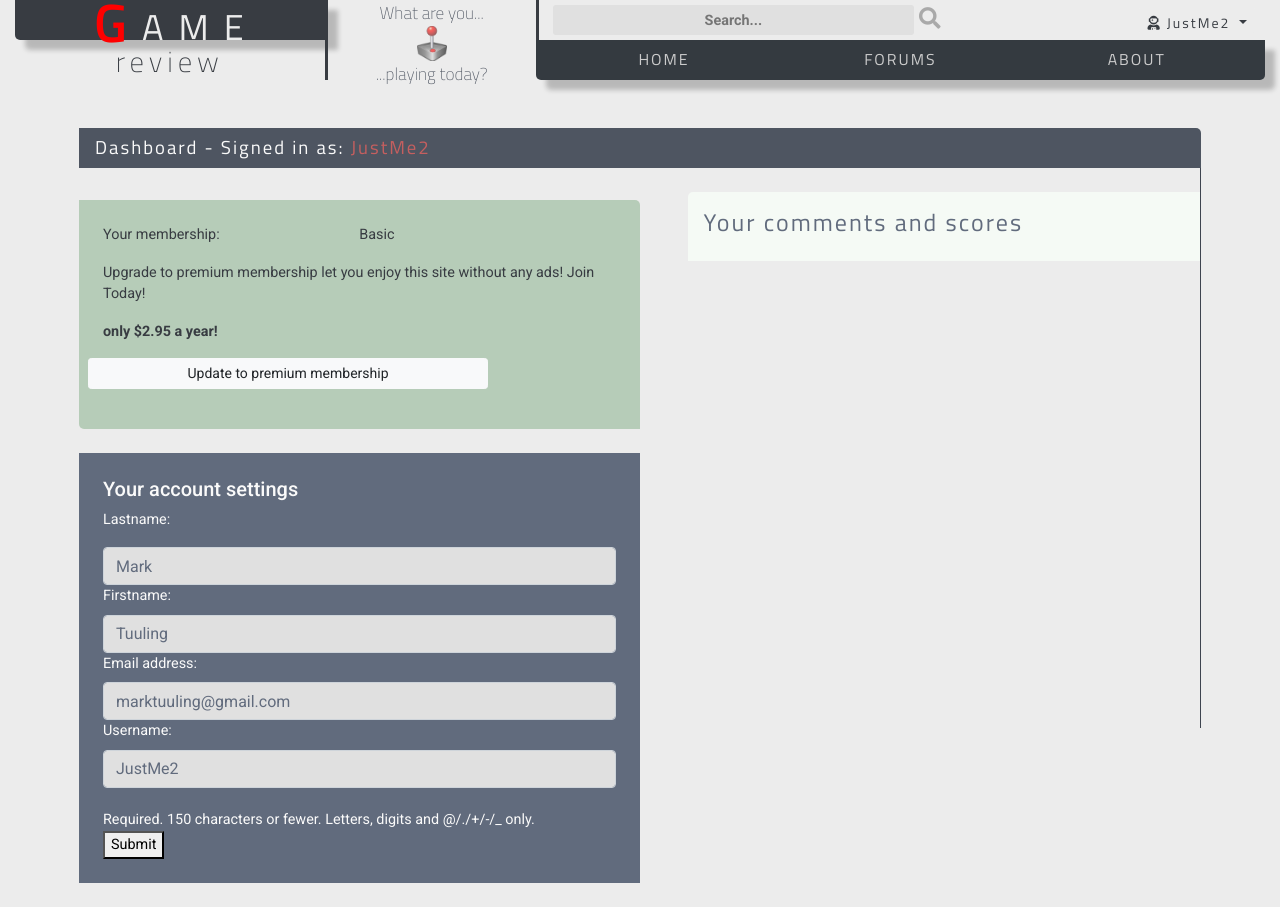
After one commit to iFooledMe/Game-Reviews--Code-Institute-Project-4, a Django app: page /userprofile_edit in a window 1280 px wide. The commit adds this page. Run offline with Django 3.2, Linux system fonts and the light colour scheme; a user stored in the database is signed in; data comes from the database, SQL or seed files in the repository; both versions use the stored data as it was after the commit; some libraries are stand-ins or nearby versions; some web fonts are replaced.

Commit message:
Added profile update form

```diff
--- a/game_reviews/game_reviews/urls.py
+++ b/game_reviews/game_reviews/urls.py
@@ -21,7 +21,7 @@ from django.conf.urls import url, include
 
 from allauth.account.views import LoginView, SignupView, LogoutView
 from games import views
-from users.views import user_profile_view, pay_thankyou_view
+from users.views import user_profile_view, pay_thankyou_view, user_profile_edit
 
 
 urlpatterns = [
@@ -35,6 +35,7 @@ urlpatterns = [
     path('logout', LogoutView.as_view(), name='logout'),
     path('signup', SignupView.as_view(), name='signup'),
     path('userprofile', user_profile_view, name='userprofile'),
+    path('userprofile_edit', user_profile_edit, name='userprofile_edit'),
     path('pay_thankyou', pay_thankyou_view, name='pay_thankyou'),
     path('accounts/', include('allauth.urls')),
     path('admin/', admin.site.urls),
--- a/game_reviews/users/forms.py
+++ b/game_reviews/users/forms.py
@@ -2,6 +2,7 @@ from django import forms
 from django.db import models
 from django.forms import ModelForm
 from .models import UserCommentsScore
+from django.contrib.auth.models import User
 
 
 class NewCommentForm(forms.ModelForm):
@@ -47,3 +48,36 @@ class EditCommentForm(forms.ModelForm):
             'comment': '',
             'user_score': 'Your score 1-10(best) - In the field below',
         }
+
+
+class EditUserForm(forms.ModelForm):
+    class Meta:
+        model = User
+        label = False
+        fields = ['first_name', 'last_name', 'email', 'username']
+        widgets = {
+            'first_name': forms.TextInput(
+                attrs={'class': 'form-control mt-2',
+
+                       }
+            ),
+            'last_name': forms.TextInput(
+                attrs={'class': 'form-control',
+
+                       }
+            ),
+            'email': forms.TextInput(
+                attrs={'class': 'form-control',
+
+                       }
+            ),
+            'username': forms.TextInput(
+                attrs={'class': 'form-control',
+
+                       }
+            ),
+        }
+        labels = {
+            'first_name': 'Lastname',
+            'last_name': 'Firstname',
+        }
--- /dev/null
+++ b/game_reviews/users/templates/edit_profile.html
@@ -0,0 +1,102 @@
+{% extends 'base.html' %} {% load static %} {% block main_content %}
+
+<!-- #region Title -->
+<div class="row no-gutters mx-auto mt-5 px-3 py-auto pt-2 user-profile-title">
+    <h3>Dashboard - Signed in as: <span>{{ user }}</span></h3>
+</div>
+<!-- #endregion -->
+
+<!-- #region Content -->
+<div class="row no-gutters user-profile-content-container">
+    <!-- #region left-column -->
+    <div class="col-12 col-md-6 mt-4">
+        <!-- #region Upgrade -->
+        <div class="stripeform-container p-4 mt-2 mb-4">
+            {% if user.userprofile.is_premium %}
+            <div class="d-flex flex-row justify-content-between">
+                <div class="w-100">Your membership:</div>
+                <div class="w-100">
+                    Premium (until 2020-12-24) [HARDCODED!!!!]
+                </div>
+            </div>
+            {% else %}
+            <div class="d-flex flex-row justify-content-between">
+                <div class="w-100">Your membership:</div>
+                <div class="w-100">Basic</div>
+            </div>
+            <div class="d-flex flex-column mt-3">
+                <div>
+                    Upgrade to premium membership let you enjoy this site
+                    without any ads! Join Today!
+                </div>
+                <div class="mt-3">
+                    <strong>only $2.95 a year!</strong>
+                </div>
+            </div>
+            <div class="row mt-3">{% include 'stripe.html' %}</div>
+            {% endif %}
+        </div>
+
+        <!-- #endregion -->
+
+        <!-- #region User Info -->
+        <div class="d-flex flex-column p-4 user-profile-col-left">
+            <div>
+                <h5>Your account settings</h5>
+            </div>
+            <form action="{% url 'userprofile_edit' %}" method="POST">
+                {% csrf_token %} {{ user_form }}
+                <div><button type="submit">Submit</button></div>
+            </form>
+        </div>
+        <!-- #endregion -->
+    </div>
+    <!-- #endregion -->
+
+    <!-- #region right-column -->
+    <div class="col-12 col-md-6 m-0 p-0 user-profile-col-right">
+        <div class="d-flex flex-column mt-4 ml-0 w-100 h-100">
+            <div class="ml-0 ml-md-5 mb-3 p-3 activity-container">
+                <div><h4>Your comments and scores</h4></div>
+                {% for comment in comments %}
+                <div
+                    class="d-flex flex-column mb-2 px-3 py-1 activity-content-box"
+                >
+                    <div class="d-flex flex-row justify-content-between">
+                        <div class="username-txt flex-grow-0">
+                            {{ comment.game.title }}
+                        </div>
+                        <div>
+                            <a
+                                href="{% url 'game_details' game_id=comment.game.id %}"
+                                class="btn btn-sm btn-light go-to-button hover-me"
+                                role="button"
+                            >
+                                Go there to edit
+                                <i class="fas fa-chevron-right"></i>
+                            </a>
+                        </div>
+                    </div>
+                    <div>
+                        Added comment
+                        <span class="txt-small pl-2">
+                            {{ comment.updated }}
+                        </span>
+                    </div>
+                    <div>
+                        Your score
+                        <span class="txt-small pl-2">
+                            {% if comment.user_score > 0 %}
+                            {{comment.user_score}} {%else%} You have not given
+                            this game a score {% endif %}
+                        </span>
+                    </div>
+                </div>
+                {%endfor%}
+            </div>
+        </div>
+        <!-- #endregion -->
+
+        {% endblock %}
+    </div>
+</div>
--- a/game_reviews/users/views.py
+++ b/game_reviews/users/views.py
@@ -4,7 +4,7 @@ from django.http import HttpResponse, HttpRequest, HttpResponseRedirect
 from django.db.models import Sum
 from django.conf import settings
 import stripe
-
+from .forms import EditUserForm
 from .models import UserProfile, UserCommentsScore
 
 
@@ -35,8 +35,31 @@ def user_profile_view(request):
         return render(request, "user_profile.html", context)
     return redirect('game_list_view')
 
+# ====================================================
+
+
+def user_profile_edit(request):
+    if request.method == 'POST':
+        user_form = EditUserForm(request.POST, instance=request.user)
+        if user_form.is_valid():
+            user_form.save()
+            return redirect('userprofile')
+    else:
+        user_form = EditUserForm(instance=request.user)
+        context = {
+            'user_form': user_form,
+        }
+        return render(request, "edit_profile.html", context)
+
+# ======================================================
+
 
 def pay_thankyou_view(request):
+    if request.user.is_authenticated:
+
+        return ""
+
+    return redirect('game_list_view')
 
     payment_intent_secret = request.POST['payment_intent_secret']
     payment_intent_id = request.POST['payment_intent_id']
```
Also changed, not shown: game_reviews/users/templates/user_profile.html (+10 -0 lines), game_reviews/db.sqlite3.
